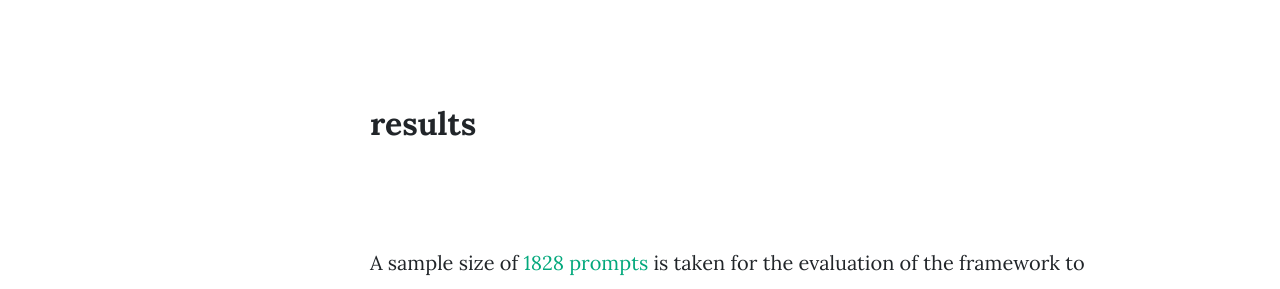
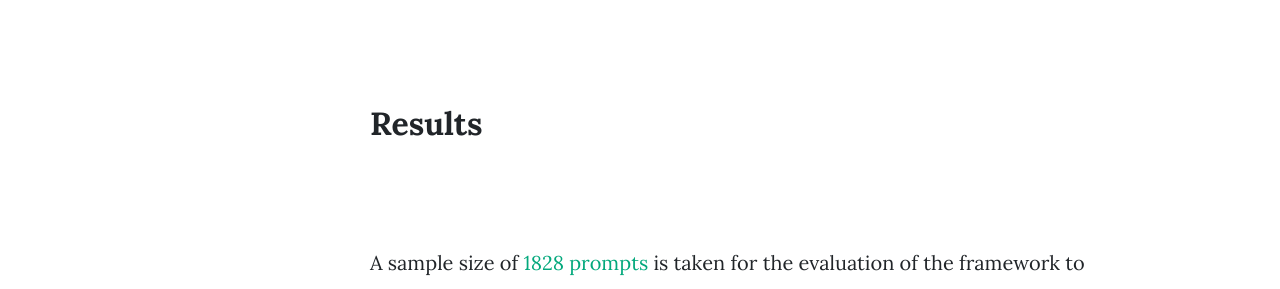
Before and after one commit to karthikziffer/karthikziffer.github.io, a Jekyll site: the page built from _posts/2026-06-06-prompt-evolution.md, in a window 1280 px wide and 900 px high, scrolled down 8682 px. Shown: the part 157-446 px from the top of the window. Built offline with Jekyll 4.4.1, drawn with Linux system fonts in a browser that asks for light colours; nearby versions of some CDN libraries; comment, search, counter and statistics services are not loaded.

Commit message:
chore: changes

```diff
--- a/_posts/2026-06-06-prompt-evolution.md
+++ b/_posts/2026-06-06-prompt-evolution.md
@@ -225,7 +225,7 @@ The version of the prompt is done in Neo4j using nodes for different version of
 <br>
 
 
-## results
+## Results
 
 
 <br>
```
